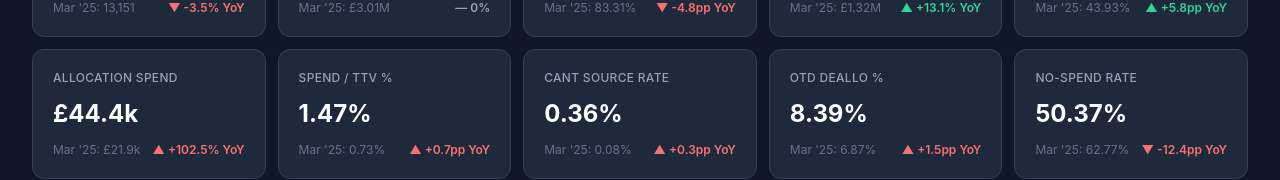
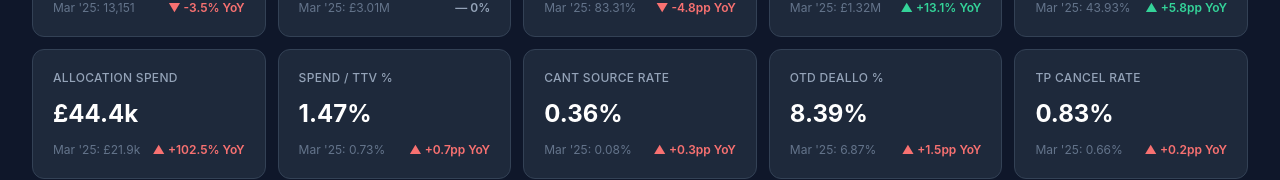
Before and after one commit to bpienaar-cmyk/allocation-dashboard, a React (Vite) app: page / in a window 1280 px wide. Shown: the part 365-545 px from the top of the page. Built offline with nearby package versions, Linux system fonts and the light colour scheme.

Commit message:
Replace No-Spend Rate with TP Cancel Rate on Overview
TP Cancel Rate = cancellations with TP reason codes / completed paid bookings.
Covers all cancel reasons containing 'tp' (tp_conduct_issues, tp_couldnt_make_timeslot, etc.)

Co-Authored-By: Claude Opus 4.6 <noreply@anthropic.com>

```diff
--- a/src/components/views/OverviewView.tsx
+++ b/src/components/views/OverviewView.tsx
@@ -76,7 +76,7 @@ const OverviewView: React.FC<OverviewViewProps> = ({ overviewByCountry, selected
     { title: 'Spend / TTV %', current: data.spendTtvPct, prior: priorYear.spendTtvPct, fmt: fmtP, type: 'pp' as const, invert: true },
     { title: 'Cant Source Rate', current: data.cantSourceRate, prior: priorYear.cantSourceRate, fmt: fmtP, type: 'pp' as const, invert: true },
     { title: 'OTD Deallo %', current: data.otdDealloPct, prior: priorYear.otdDealloPct, fmt: fmtP, type: 'pp' as const, invert: true },
-    { title: 'No-Spend Rate', current: data.noSpendPct, prior: priorYear.noSpendPct, fmt: fmtP, type: 'pp' as const },
+    { title: 'TP Cancel Rate', current: data.tpCancelRate, prior: priorYear.tpCancelRate, fmt: fmtP, type: 'pp' as const, invert: true },
   ]
 
   const countries: Country[] = ['uk', 'spain', 'france']
--- a/src/data/dashboardData.ts
+++ b/src/data/dashboardData.ts
@@ -36,6 +36,7 @@ export const overviewByCountry: Record<Country, CountryOverview> = {
       noSpendPct: 50.37,
       otdAllocatedJobs: 1068,
       furnRoutedPct: 78.50,
+      tpCancelRate: 0.83,
     },
     priorYear: {
       jobs: 13151,
@@ -57,6 +58,7 @@ export const overviewByCountry: Record<Country, CountryOverview> = {
       noSpendPct: 62.77,
       otdAllocatedJobs: 932,
       furnRoutedPct: 83.31,
+      tpCancelRate: 0.66,
     },
   },
   spain: {
@@ -80,6 +82,7 @@ export const overviewByCountry: Record<Country, CountryOverview> = {
       noSpendPct: 45.83,
       otdAllocatedJobs: 24,
       furnRoutedPct: 31.94,
+      tpCancelRate: 1.00,
     },
     priorYear: {
       jobs: 219,
@@ -101,6 +104,7 @@ export const overviewByCountry: Record<Country, CountryOverview> = {
       noSpendPct: 50.00,
       otdAllocatedJobs: 6,
       furnRoutedPct: 0,
+      tpCancelRate: 0.55,
     },
   },
   france: {
@@ -124,6 +128,7 @@ export const overviewByCountry: Record<Country, CountryOverview> = {
       noSpendPct: 100.00,
       otdAllocatedJobs: 2,
       furnRoutedPct: 45.57,
+      tpCancelRate: 3.15,
     },
     priorYear: {
       jobs: 0,
@@ -145,6 +150,7 @@ export const overviewByCountry: Record<Country, CountryOverview> = {
       noSpendPct: 0,
       otdAllocatedJobs: 0,
       furnRoutedPct: 0,
+      tpCancelRate: 0,
     },
   },
 };
--- a/src/types/index.ts
+++ b/src/types/index.ts
@@ -18,6 +18,7 @@ export interface OverviewData {
   noSpendPct: number;
   otdAllocatedJobs: number;
   furnRoutedPct: number;
+  tpCancelRate: number;
 }
 
 export interface TrendPoint {
```
